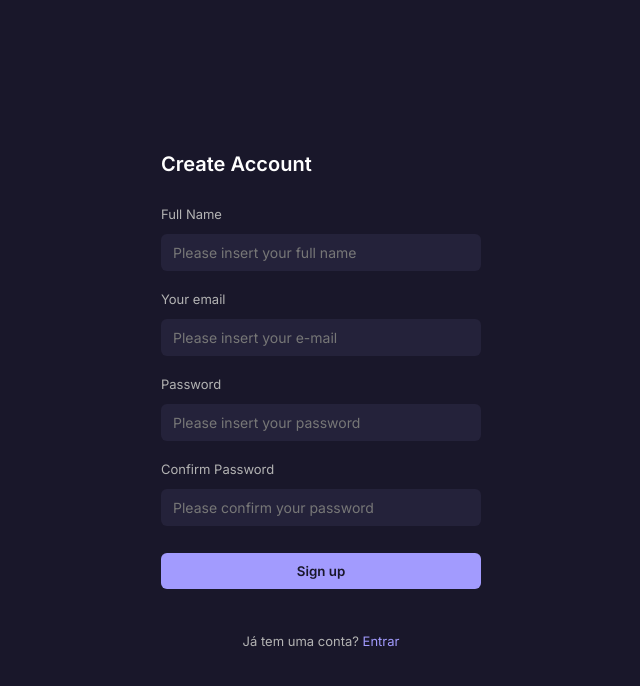
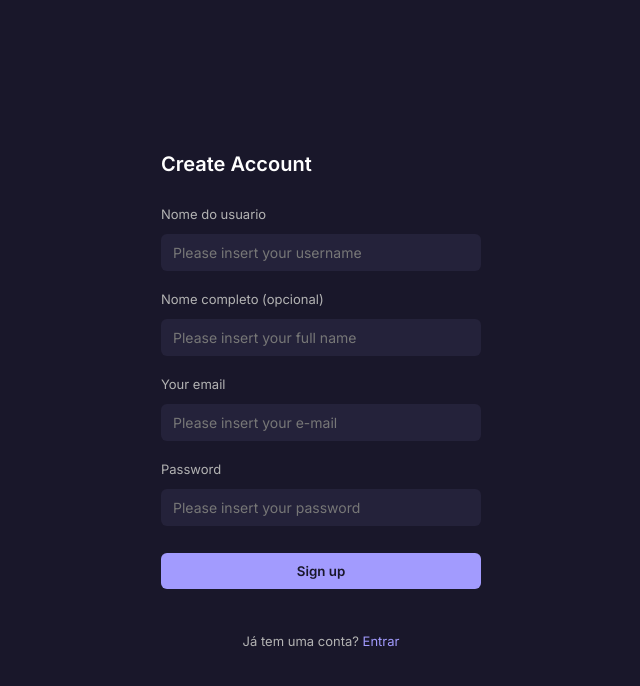
Before and after one commit to joao-tambue/visa-scheduling, a plain HTML site: page frontend/src/pages/cadastro.html in a window 1280 px wide. Shown: the whole page, without its empty margins (319-959 px from the left). Drawn offline with Linux system fonts and the light colour scheme.

Commit message:
refator(auth): refator register page

```diff
--- a/frontend/src/pages/cadastro.html
+++ b/frontend/src/pages/cadastro.html
@@ -11,17 +11,17 @@
     <form id="registerForm" class="register-box">
       <h1 class="title">Create Account</h1>
 
-      <label for="name" class="label">Full Name</label>
-      <input type="text" id="name" placeholder="Please insert your full name" />
+      <label for="username" class="label">Nome do usuario</label>
+      <input type="text" id="username" placeholder="Please insert your username" />
+
+      <label for="full_name" class="label">Nome completo (opcional)</label>
+      <input type="text" id="full_name" placeholder="Please insert your full name" />
 
       <label for="email" class="label">Your email</label>
       <input type="email" id="email" placeholder="Please insert your e-mail" />
 
       <label for="password" class="label">Password</label>
       <input type="password" id="password" placeholder="Please insert your password" />
-
-      <label for="confirm-password" class="label">Confirm Password</label>
-      <input type="password" id="confirm-password" placeholder="Please confirm your password" />
 
       <button id="registerBtn" class="register-btn" type="submit">Sign up</button>
 
```
